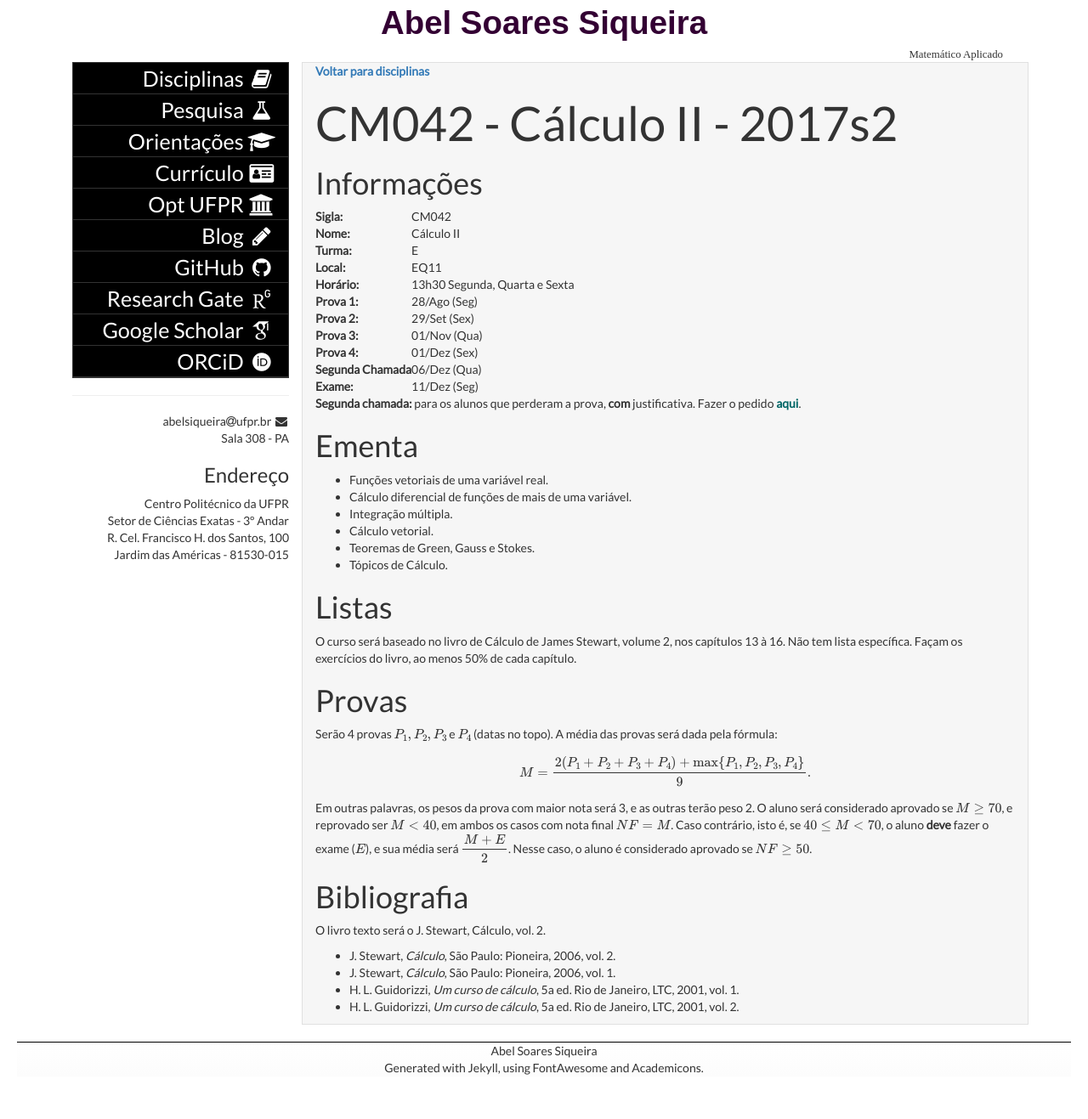
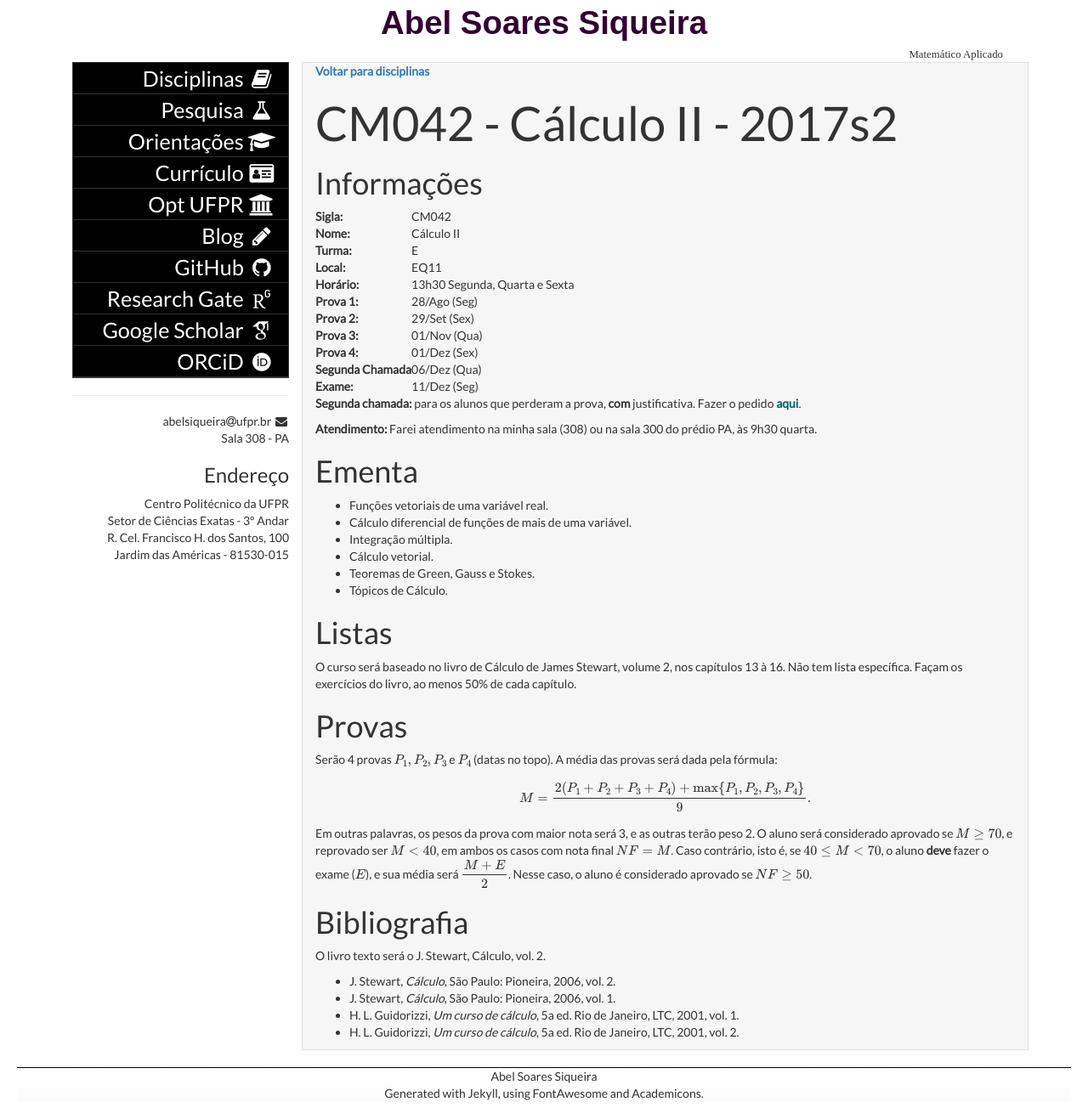
Before and after one commit to abelsiqueira/abelsiqueira.github.io-old, a Jekyll site: the page built from disciplinas/cm042-2017s2.md, in a window 1280 px wide. Shown: the whole page at 85% size. Built offline with Jekyll 4.4.1, drawn with Linux system fonts in a browser that asks for light colours; some web fonts are replaced; formulas are drawn with MathJax 3; before the commit the page ends 1287 px from its top, so only the background shows below that.

Commit message:
Adiciona atendimento à cm042

```diff
--- a/disciplinas/cm042-2017s2.md
+++ b/disciplinas/cm042-2017s2.md
@@ -22,6 +22,9 @@ tag:        2017s2
 
 **Segunda chamada:** para os alunos que perderam a prova, **com** justificativa.
 Fazer o pedido [aqui](http://www.mat.ufpr.br/departamento/documentos.html).
+
+**Atendimento:** Farei atendimento na minha sala (308) ou na sala 300 do prédio
+PA, às 9h30 quarta.
 
 # Ementa
 
```
